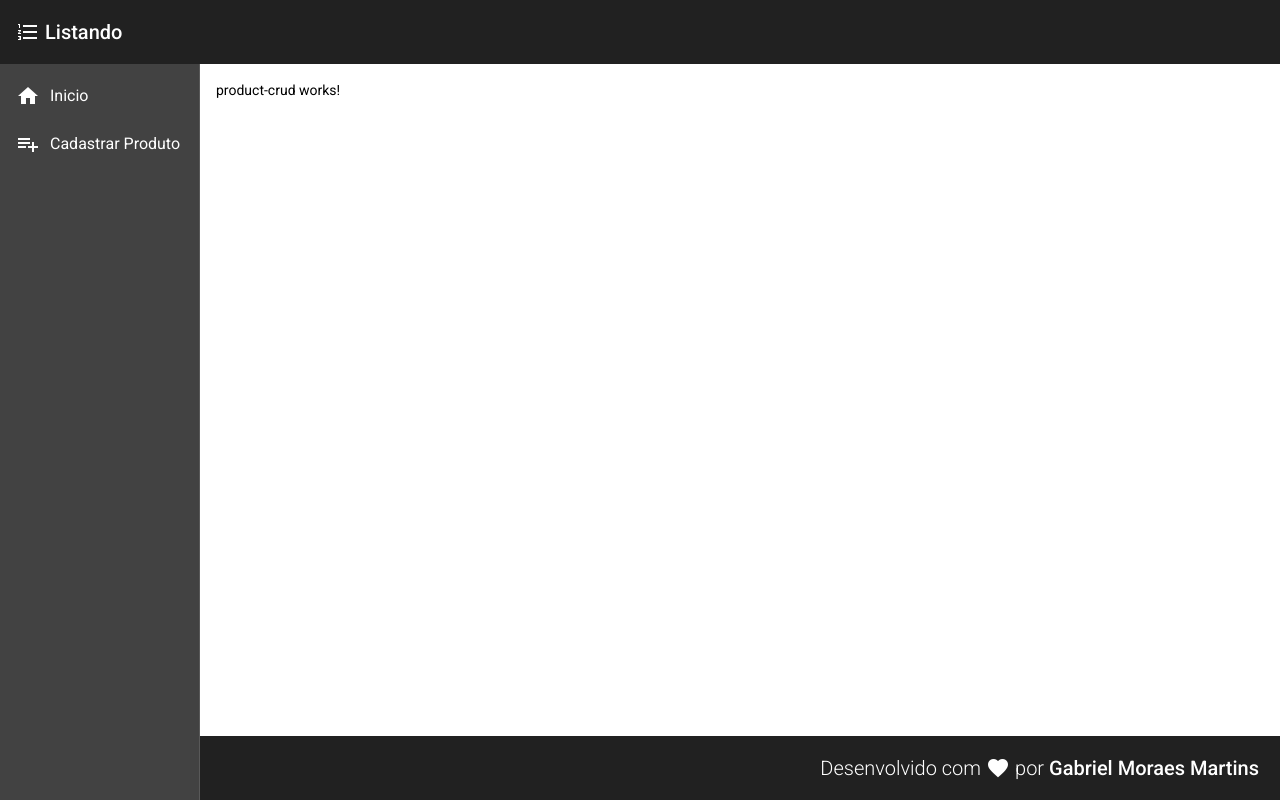
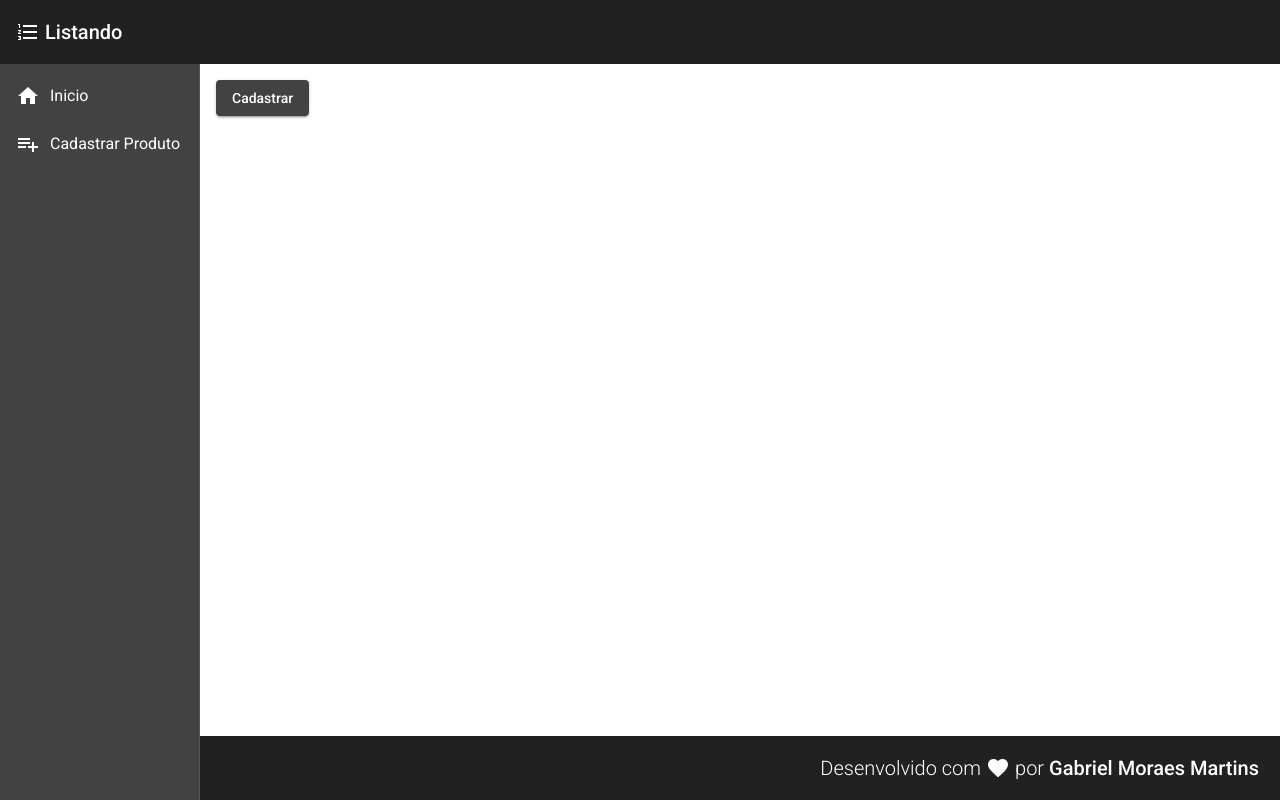
Before and after one commit to gmorae/angular-9-essencial, an Angular app in the folder frontend/: page /products in a window 1280 px wide. Built offline with nearby package versions, Linux system fonts and the light colour scheme.

Commit message:
button navigator

```diff
--- a/frontend/src/app/app.module.ts
+++ b/frontend/src/app/app.module.ts
@@ -18,6 +18,7 @@ import { MatToolbarModule } from '@angular/material/toolbar';
 import { MatSidenavModule } from '@angular/material/sidenav'
 import { MatListModule } from '@angular/material/list';
 import { MatCardModule } from '@angular/material/card';
+import { MatButtonModule } from '@angular/material/button'
 
 @NgModule({
   declarations: [
@@ -36,7 +37,8 @@ import { MatCardModule } from '@angular/material/card';
     MatToolbarModule,
     MatSidenavModule,
     MatListModule,
-    MatCardModule
+    MatCardModule,
+    MatButtonModule
   ],
   providers: [],
   bootstrap: [AppComponent]
--- a/frontend/src/app/components/template/nav/nav.component.html
+++ b/frontend/src/app/components/template/nav/nav.component.html
@@ -8,7 +8,7 @@
                 Inicio
             </a>
 
-            <a mat-list-item routerLink="/create">
+            <a mat-list-item routerLink="/products">
                 <i class="material-icons">
                     playlist_add
                 </i>
--- a/frontend/src/app/views/product-crud/product-crud.component.html
+++ b/frontend/src/app/views/product-crud/product-crud.component.html
@@ -1 +1 @@
-<p>product-crud works!</p>
+<button mat-raised-button (click)="create()"> Cadastrar</button>
--- a/frontend/src/app/views/product-crud/product-crud.component.ts
+++ b/frontend/src/app/views/product-crud/product-crud.component.ts
@@ -1,4 +1,5 @@
 import { Component, OnInit } from '@angular/core';
+import { Router } from '@angular/router';
 
 @Component({
   selector: 'app-product-crud',
@@ -7,9 +8,15 @@ import { Component, OnInit } from '@angular/core';
 })
 export class ProductCrudComponent implements OnInit {
 
-  constructor() { }
+  constructor(
+    private _router: Router
+  ) { }
 
   ngOnInit(): void {
   }
 
+  create(): void {
+    this._router.navigate(['/create'])
+  }
+
 }
```
